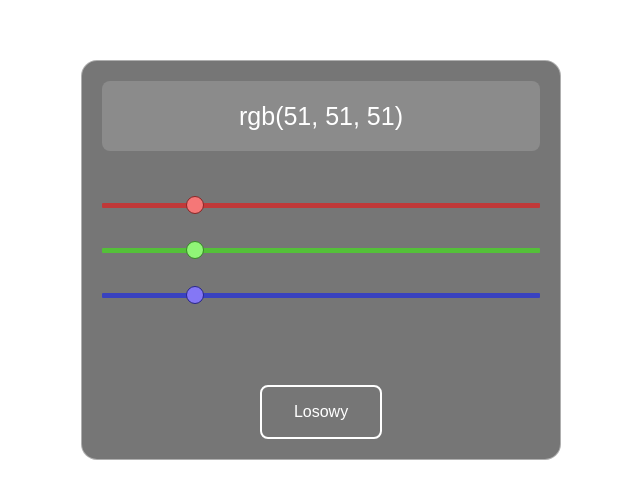
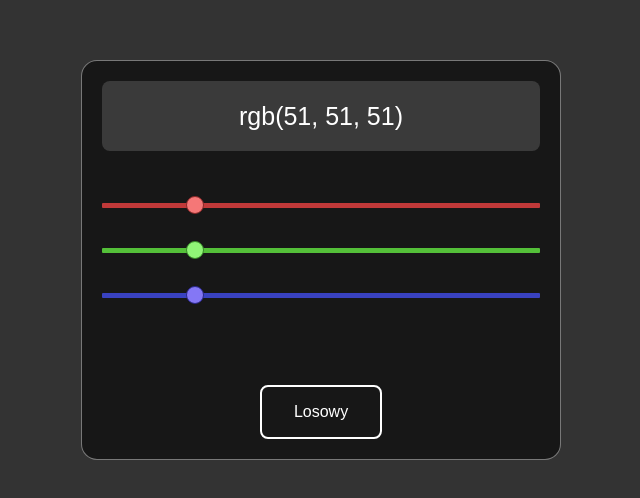
Before and after one commit to lechoos/Color-Picker, a React (Create React App) app: page / in a window 1280 px wide. Shown: the part 140-638 px from the top of the page, without its empty margins (319-959 px from the left). Built offline with nearby package versions, Linux system fonts and the light colour scheme.

Commit message:
fixed a background bug

```diff
--- a/src/index.scss
+++ b/src/index.scss
@@ -1,15 +1,13 @@
 @forward './Sass/input';
-
-:root {
-  --bg-color: #333;
-}
-
-$bgColor: --bg-color;
 
 * {
   box-sizing: border-box;
   margin: 0;
   padding: 0;
+}
+
+:root {
+  --bg-color: #333;
 }
 
 html {
@@ -22,7 +20,7 @@ body {
   align-items: center;
   height: 100vh;
   font-family: sans-serif;
-  background-color: $bgColor;
+  background-color: var(--bg-color);
   transition: background-color 0.3s;
 }
 
```
